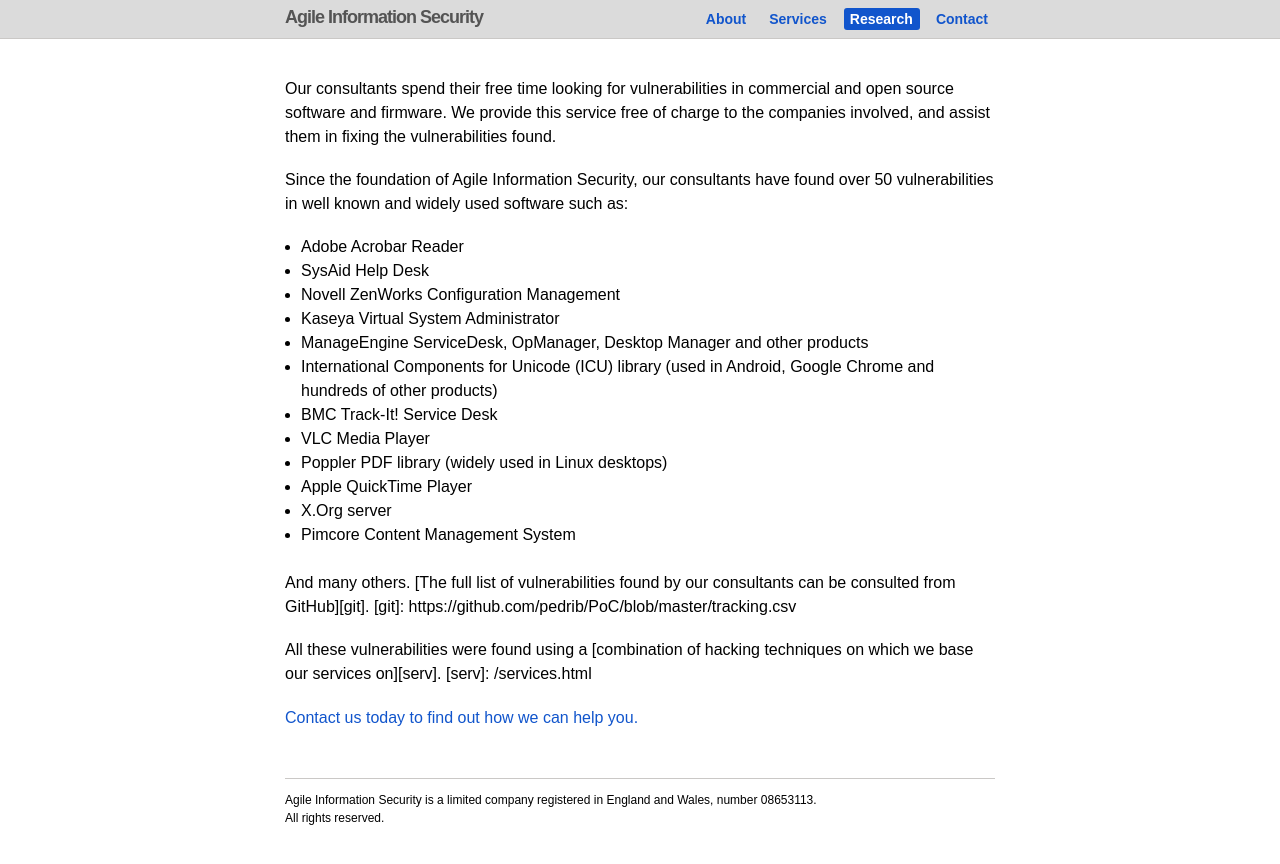
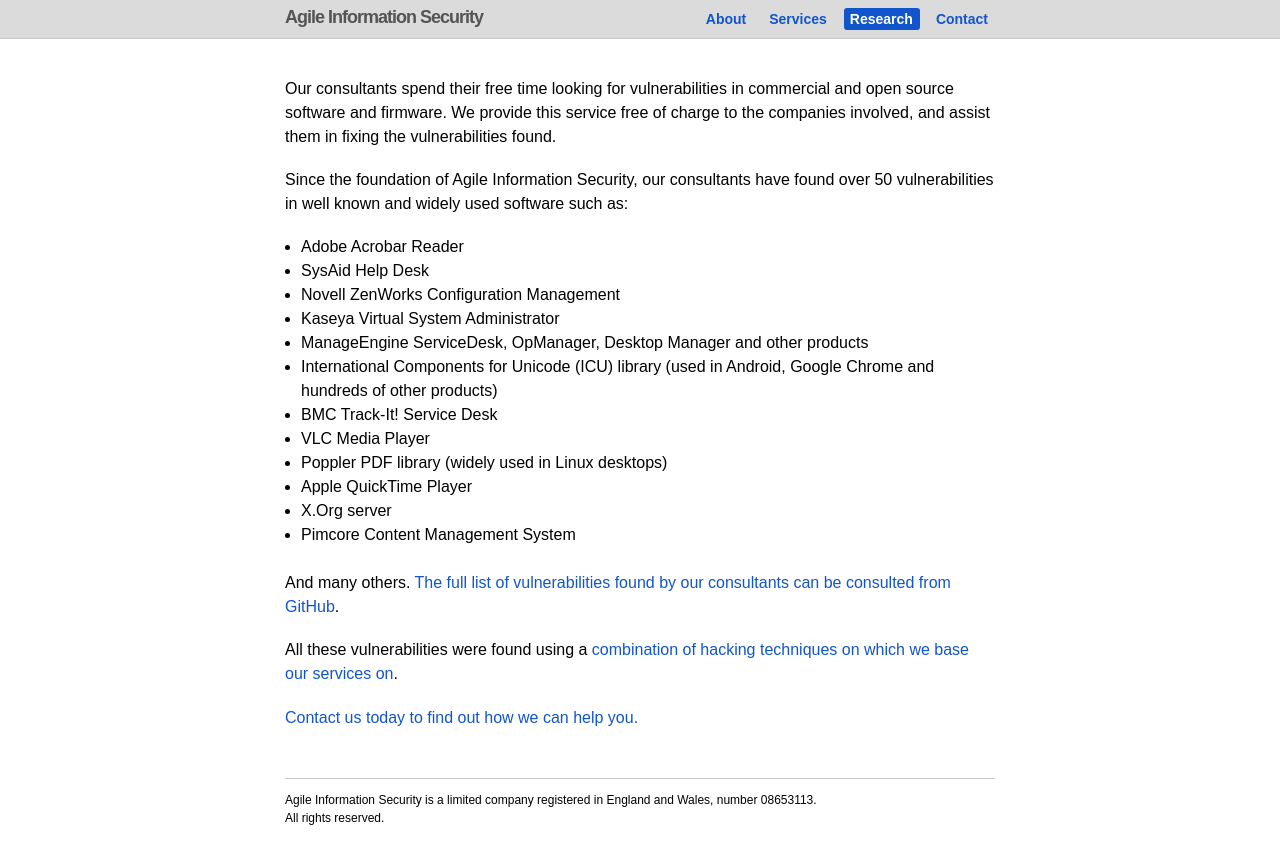
Before and after one commit to pedrib/pedrib.github.io, a Jekyll site: the page built from research.markdown, in a window 1280 px wide. Shown: the top 864 px of the page. Built offline with Jekyll 4.4.1, drawn with Linux system fonts in a browser that asks for light colours.

Commit message:
Update research.markdown

```diff
--- a/research.markdown
+++ b/research.markdown
@@ -20,8 +20,6 @@
 * X.Org server
 * Pimcore Content Management System
 
-And many others. [The full list of vulnerabilities found by our consultants can be consulted from GitHub][git].
-[git]: https://github.com/pedrib/PoC/blob/master/tracking.csv
+And many others. [The full list of vulnerabilities found by our consultants can be consulted from GitHub](https://github.com/pedrib/PoC/blob/master/tracking.csv).
 
-All these vulnerabilities were found using a [combination of hacking techniques on which we base our services on][serv].
-[serv]: /services.html
+All these vulnerabilities were found using a [combination of hacking techniques on which we base our services on](/services.html).
```
